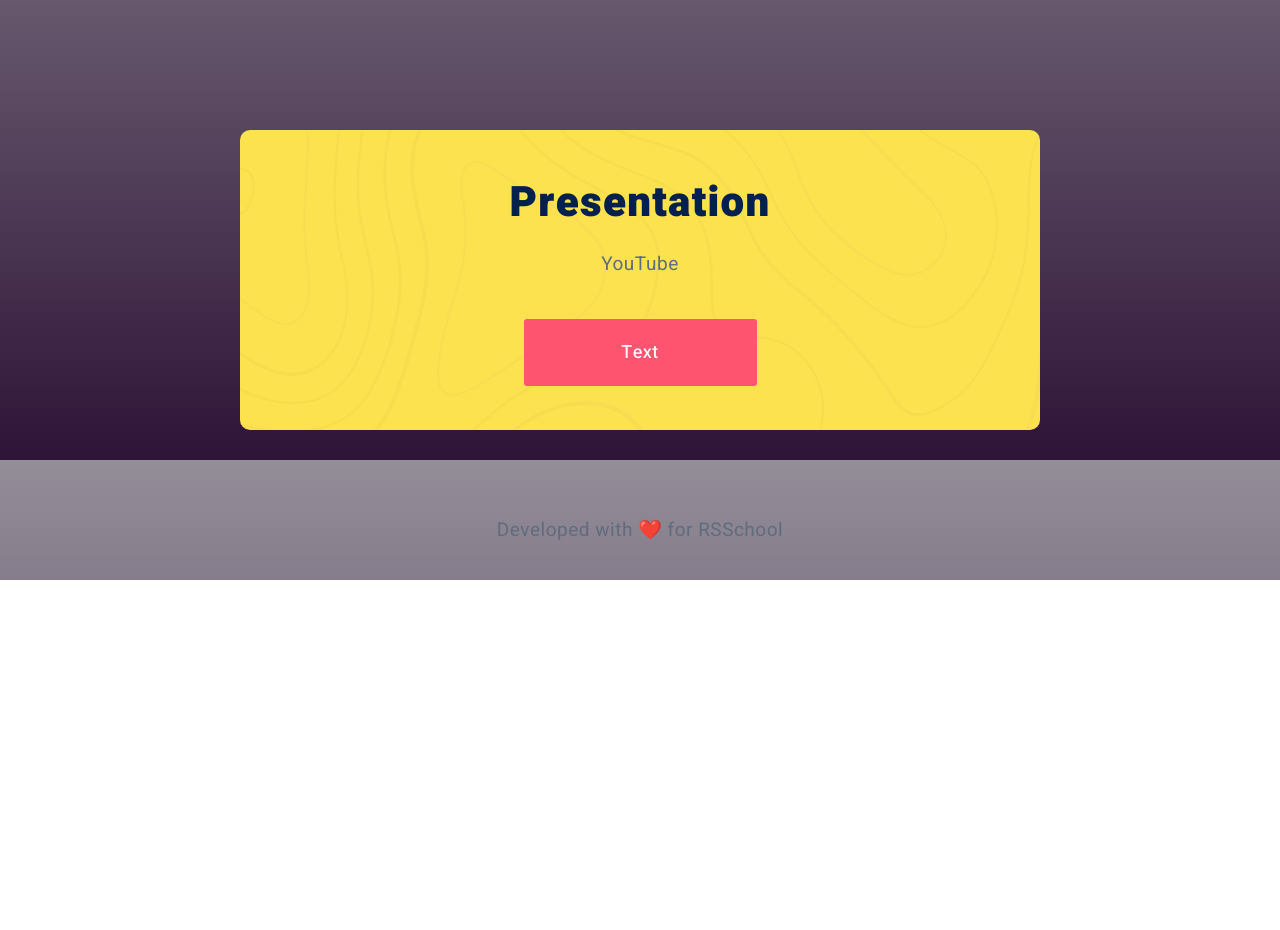
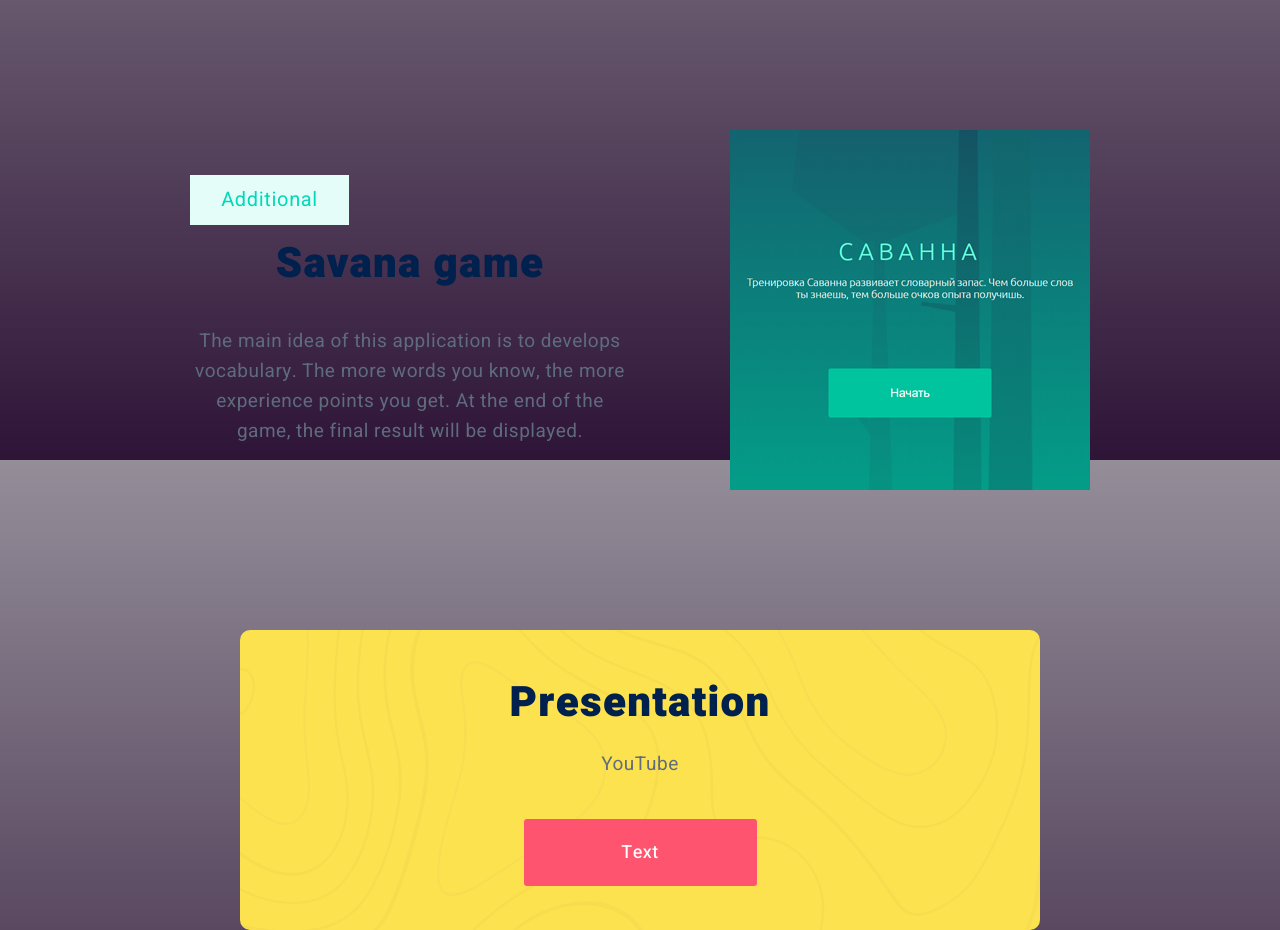
Before and after one commit to MikhailMasny/rslang, a website built with webpack: page src/index.html in a window 1280 px wide. Shown: the part 2820-3750 px from the top of the page. Before the commit the page ends 3400 px from the top, so only its background shows below. Built offline with nearby package versions, Linux system fonts and the light colour scheme.

Commit message:
feat: integrate game to index page of web application

```diff
--- a/src/index.html
+++ b/src/index.html
@@ -77,6 +77,18 @@
                     </div>
                 </div>
             </div>
+            <div class="main__content main__content-indent">
+                <div class="description">
+                    <div class="description__content">
+                        <div class="badge badge__color-additional badge__margin-indent">
+                            <div class="badge__text">Additional</div>
+                        </div>
+                        <div class="description__title description__title-indent"><a class="description__title-link" href="savana-game/index.html">Savana game</a></div>
+                        <div class="description__text">The main idea of this application is to develops vocabulary. The more words you know, the more experience points you get. At the end of the game, the final result will be displayed.</div>
+                    </div>
+                </div>
+                <div class="picture picture__savana-image"></div>
+            </div>
         </div>
         <div class="presentation presentation__margin-indent">
             <div class="presentation__content">
--- a/src/style.css
+++ b/src/style.css
@@ -295,6 +295,10 @@
     content: url("./assets/images/speak-it-game.png");
 }
 
+.picture__savana-image::before {
+    content: url("./assets/images/savana-game.png");
+}
+
 /* Presentation */
 
 .presentation {
```
Also changed, not shown: src/assets/images/savana-game.png (added).
